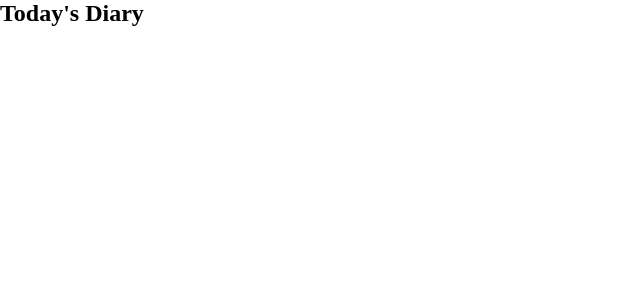
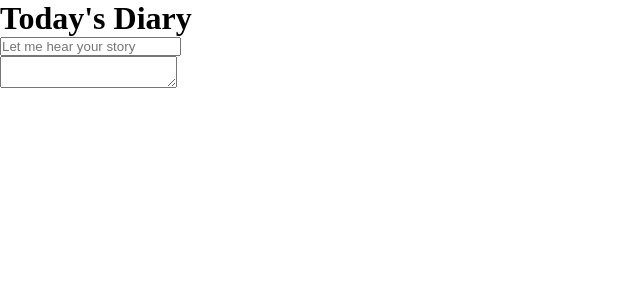
Before and after one commit to terryjung0244/reactsimplediary, a React (Create React App) app: page / in a window 1280 px wide. Shown: the top 300 px of the page, without its empty margins (0-640 px from the left). Built offline with nearby package versions, Linux system fonts and the light colour scheme.

Commit message:
Object state updated

```diff
--- a/src/components/DiaryEditor.jsx
+++ b/src/components/DiaryEditor.jsx
@@ -2,11 +2,34 @@ import React, { useState } from 'react'
 
 const DiaryEditor = () => {
 
-  const [auther, setAuther] = useState('');
+  const [state, setState] = useState({
+    auther: '',
+    content: ''
+  })
 
   return (
     <div>
-      <h2>Today's Diary</h2>
+      <h1>
+        Today's Diary
+      </h1>
+      <div>
+        <input
+          name='auther'
+          placeholder='Let me hear your story'
+          value={state.auther}
+          onChange={(e) => {
+            setState({...state, auther: e.target.value})
+          }}
+        />
+      </div>
+      <div>
+        <textarea
+          value={state.content}
+          onChange={(e) => {
+            setState({...state, content: e.target.value})
+          }}
+        />
+      </div>
     </div>
   )
 }
```
